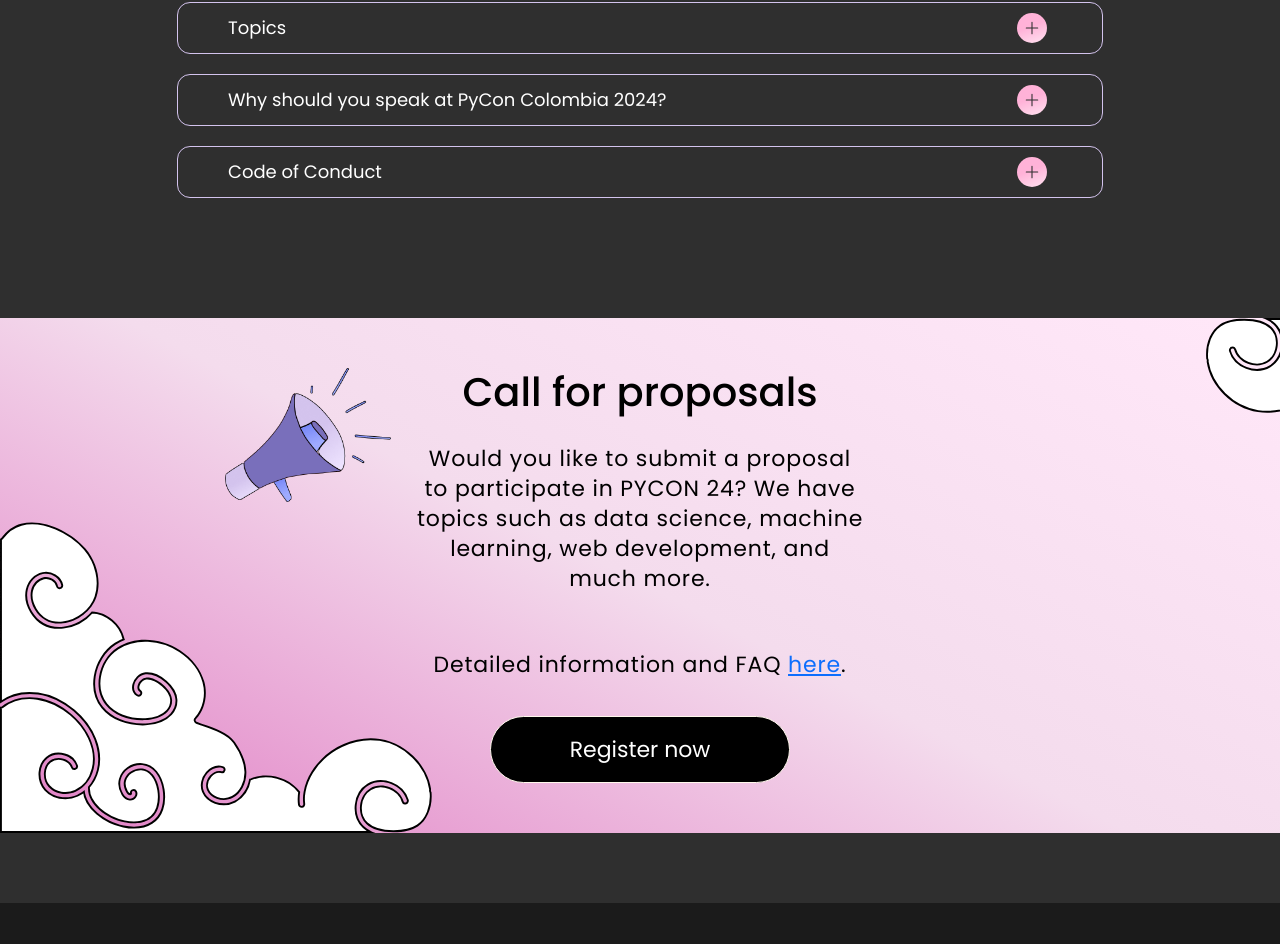
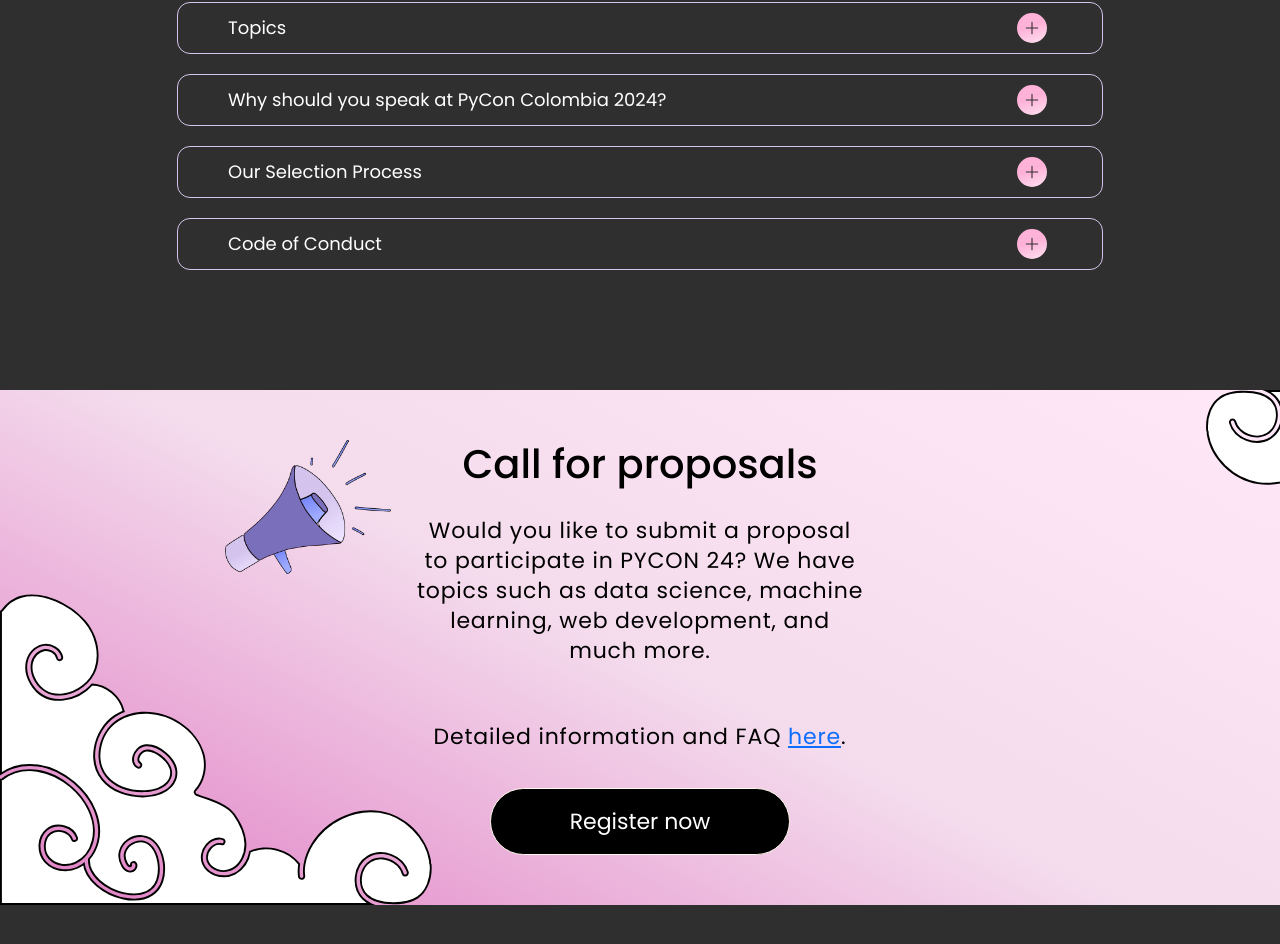
Before and after one commit to PyConColombia/website-2024, a Next.js app: page /en/call-for-proposals in a window 1280 px wide. Shown: the part 2290-3234 px from the top of the page. Built offline with nearby package versions, Linux system fonts and the light colour scheme.

Commit message:
Agregar estilos faltantes

```diff
--- a/src/app/[lang]/call-for-proposals/components/Question.js
+++ b/src/app/[lang]/call-for-proposals/components/Question.js
@@ -94,8 +94,20 @@
               </li>
               <li>The opportunity to positively impact the lives of over 600 attendees.</li>
             </ul>
-            <h1>Our Selection Process</h1>
-            <br />
+          </Accordion.Body>
+        </Accordion.Item>
+        <Accordion.Item eventKey="2" className="questions">
+          <Accordion.Header className="question-header">
+            <span className="question-title">Our Selection Process</span>
+            <Image
+              src="/images/icons/question-button.svg"
+              alt="question"
+              class="question-icon"
+              width={40}
+              height={40}
+            />
+          </Accordion.Header>
+          <Accordion.Body className="question-body">
             <p>
               In order to create the most valuable talks and workshops line-up for the conference we
               follow this process:
@@ -121,7 +133,7 @@
             </p>
           </Accordion.Body>
         </Accordion.Item>
-        <Accordion.Item eventKey="2" className="questions">
+        <Accordion.Item eventKey="3" className="questions">
           <Accordion.Header className="question-header">
             <span className="question-title">Code of Conduct</span>
             <Image
--- a/src/styles/partials/_footer.sass
+++ b/src/styles/partials/_footer.sass
@@ -43,14 +43,12 @@
 
 .modal-content
     background-color: variables.$main-bg-color
-    // .modal-dialog
-    //   max-width: 1024px
-    //   width: 90%
-    //   height: 500px
 
-    //   .modal-content
-    //     height: 100%
     .modal-header
         background-color: variables.$secondary-bg-color
         color: variables.$main-text-color
         border: none
+
+    .modal-body
+        background-color: variables.$main-bg-color
+        color: variables.$main-text-color
```
